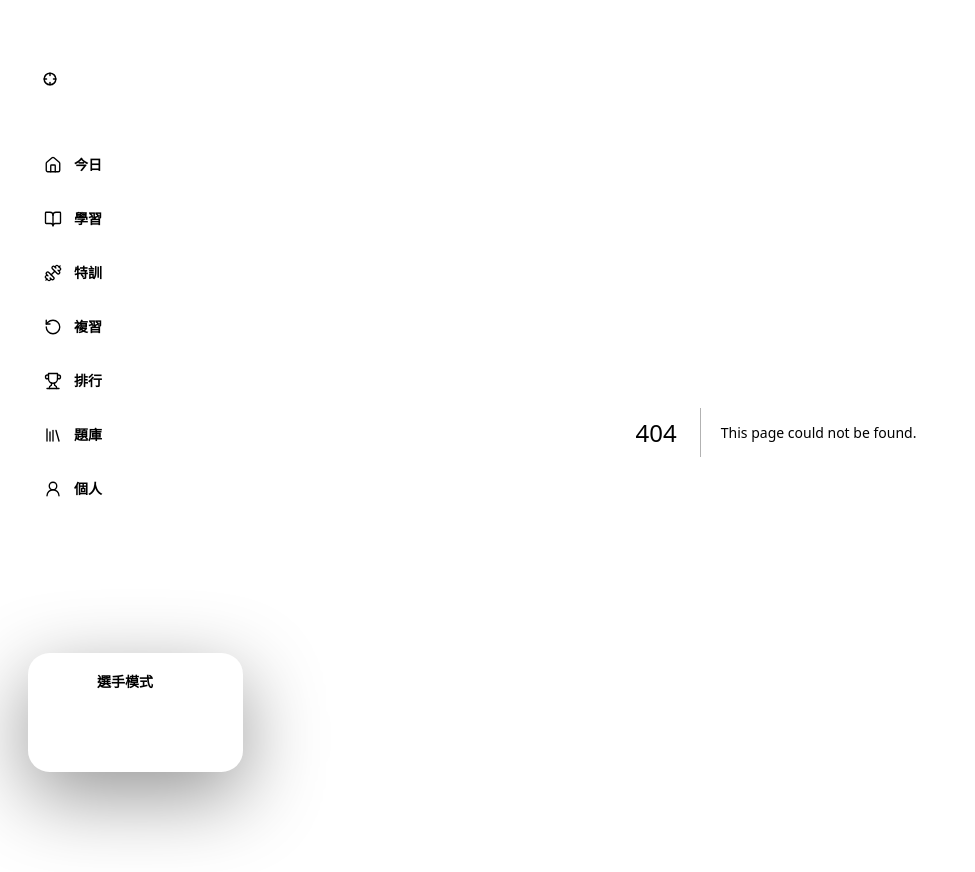
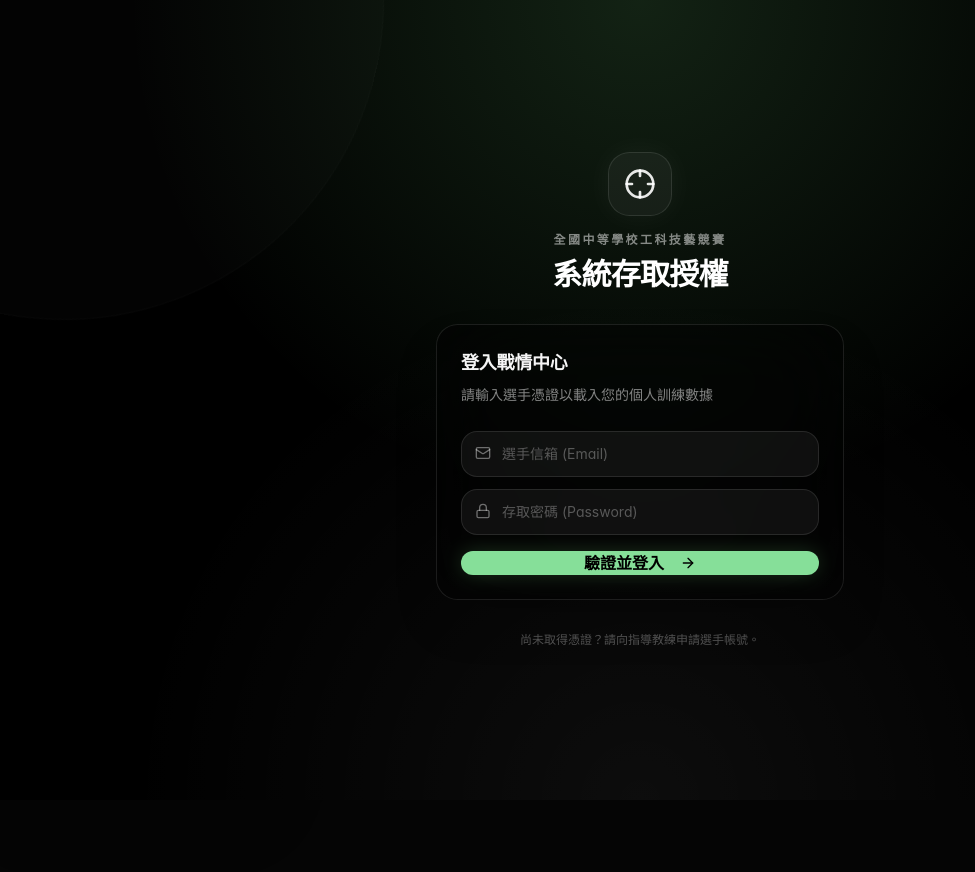
Before and after one commit to LangCheng945/roboticstest, a Next.js app: page /login in a window 1280 px wide. Before the commit this address had no page. Shown: the whole page, without its empty margins (0-975 px from the left). After the commit the page ends 800 px from the top, so only its background shows below. Built offline with nearby package versions, Linux system fonts and the light colour scheme.

Commit message:
Create page.tsx

```diff
--- /dev/null
+++ b/app/login/page.tsx
@@ -0,0 +1,124 @@
+"use client";
+
+import { useState } from "react";
+import { motion } from "framer-motion";
+import { ArrowRight, Crosshair, Lock, Mail } from "lucide-react";
+import { useRouter } from "next/navigation";
+
+import { Button } from "@/components/ui/button";
+import { Card, CardContent, CardDescription, CardHeader, CardTitle } from "@/components/ui/card";
+import { cn } from "@/lib/utils";
+
+export default function LoginPage() {
+  const router = useRouter();
+  const [isLoading, setIsLoading] = useState(false);
+
+  // 模擬登入行為
+  const handleLogin = (e: React.FormEvent) => {
+    e.preventDefault();
+    setIsLoading(true);
+    // 這裡未來可以替換成真實的 Supabase 登入邏輯
+    setTimeout(() => {
+      router.push("/");
+    }, 1200);
+  };
+
+  return (
+    <div className="fixed inset-0 z-50 flex flex-col items-center justify-center overflow-hidden bg-black">
+      {/* 背景科技光影特效 */}
+      <div className="absolute inset-0 z-0 bg-[radial-gradient(circle_at_50%_0%,rgba(126,231,135,0.15),transparent_50%),radial-gradient(circle_at_50%_100%,rgba(255,255,255,0.05),transparent_50%)]" />
+
+      {/* 動態光環 */}
+      <motion.div
+        animate={{ rotate: 360 }}
+        transition={{ duration: 150, repeat: Infinity, ease: "linear" }}
+        className="absolute -top-[40vh] -left-[20vw] size-[80vh] rounded-full border border-white/[0.02] bg-white/[0.01]"
+      />
+
+      <motion.div
+        initial={{ opacity: 0, y: 30 }}
+        animate={{ opacity: 1, y: 0 }}
+        transition={{ duration: 0.6, ease: [0.22, 1, 0.36, 1] }}
+        className="relative z-10 w-full max-w-md px-5"
+      >
+        <div className="mb-8 flex flex-col items-center text-center">
+          <div className="mb-4 grid size-16 place-items-center rounded-2xl border border-white/10 bg-white/5 shadow-[0_0_30px_rgba(255,255,255,0.05)]">
+            <Crosshair className="size-8 text-white/90" strokeWidth={2} />
+          </div>
+          <p className="mb-2 text-xs font-bold tracking-[0.2em] text-white/50">
+            全國中等學校工科技藝競賽
+          </p>
+          <h1 className="text-3xl font-bold tracking-tight text-white">
+            系統存取授權
+          </h1>
+        </div>
+
+        <Card className="border-white/10 bg-black/40 backdrop-blur-2xl shadow-2xl">
+          <CardHeader className="pb-4">
+            <CardTitle className="text-lg">登入戰情中心</CardTitle>
+            <CardDescription className="text-white/50">
+              請輸入選手憑證以載入您的個人訓練數據
+            </CardDescription>
+          </CardHeader>
+
+          <CardContent>
+            <form onSubmit={handleLogin} className="space-y-4">
+              <div className="space-y-3">
+                <div className="relative">
+                  <Mail className="absolute left-3.5 top-3.5 size-4 text-white/40" />
+                  <input
+                    type="email"
+                    placeholder="選手信箱 (Email)"
+                    required
+                    className={cn(
+                      "w-full rounded-xl border border-white/10 bg-white/5 py-3 pl-10 pr-4 text-sm text-white transition-colors",
+                      "placeholder:text-white/30 focus:border-success/50 focus:bg-white/10 focus:outline-none focus:ring-1 focus:ring-success/50"
+                    )}
+                  />
+                </div>
+
+                <div className="relative">
+                  <Lock className="absolute left-3.5 top-3.5 size-4 text-white/40" />
+                  <input
+                    type="password"
+                    placeholder="存取密碼 (Password)"
+                    required
+                    className={cn(
+                      "w-full rounded-xl border border-white/10 bg-white/5 py-3 pl-10 pr-4 text-sm text-white transition-colors",
+                      "placeholder:text-white/30 focus:border-success/50 focus:bg-white/10 focus:outline-none focus:ring-1 focus:ring-success/50"
+                    )}
+                  />
+                </div>
+              </div>
+
+              <Button
+                type="submit"
+                variant="success"
+                size="lg"
+                disabled={isLoading}
+                className="mt-6 w-full shadow-[0_0_20px_rgba(126,231,135,0.2)]"
+              >
+                {isLoading ? (
+                  <motion.div
+                    animate={{ rotate: 360 }}
+                    transition={{ duration: 1, repeat: Infinity, ease: "linear" }}
+                    className="size-5 rounded-full border-2 border-black/30 border-t-black"
+                  />
+                ) : (
+                  <>
+                    驗證並登入
+                    <ArrowRight className="ml-2 size-4" />
+                  </>
+                )}
+              </Button>
+            </form>
+          </CardContent>
+        </Card>
+
+        <p className="mt-8 text-center text-xs text-white/30">
+          尚未取得憑證？請向指導教練申請選手帳號。
+        </p>
+      </motion.div>
+    </div>
+  );
+}
```
